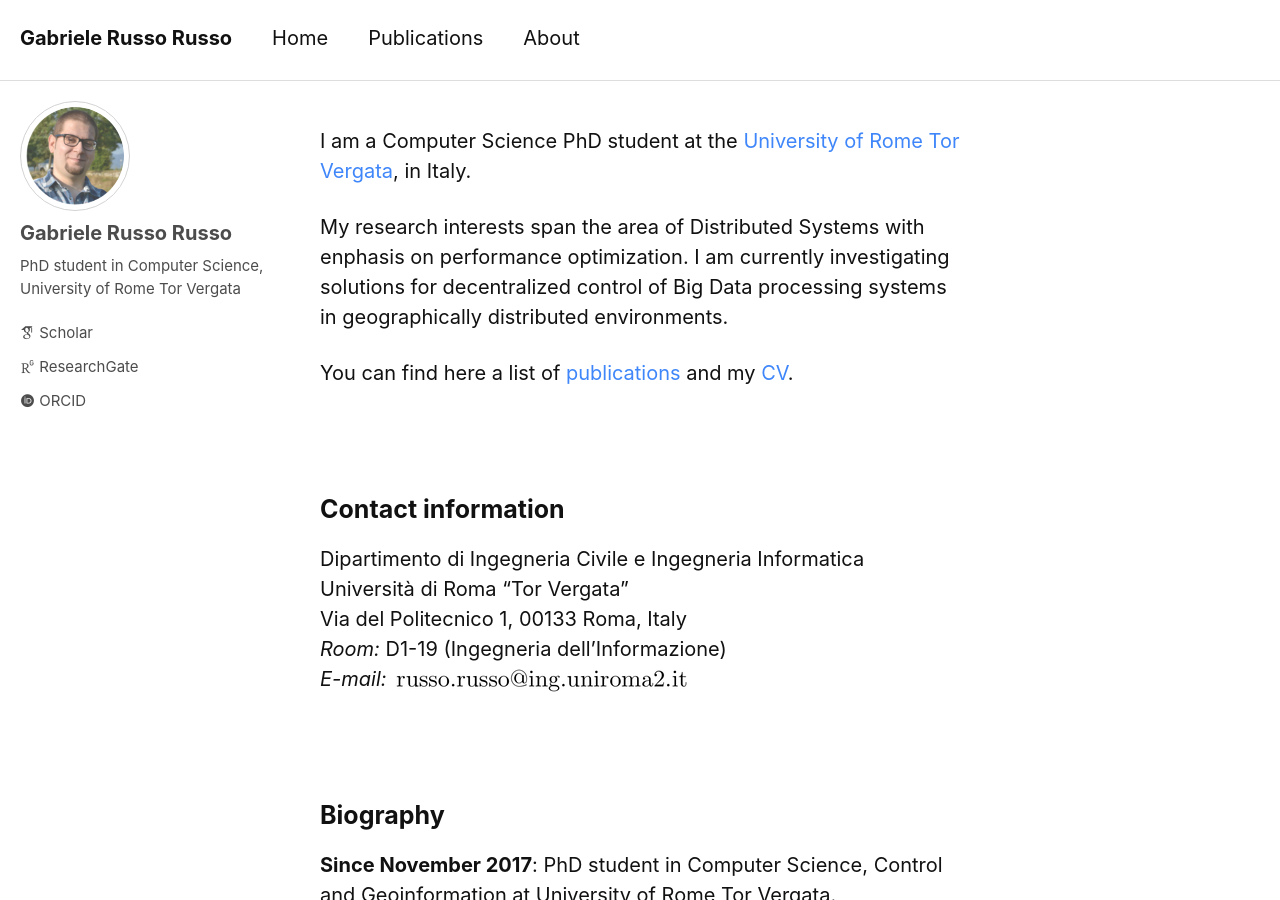
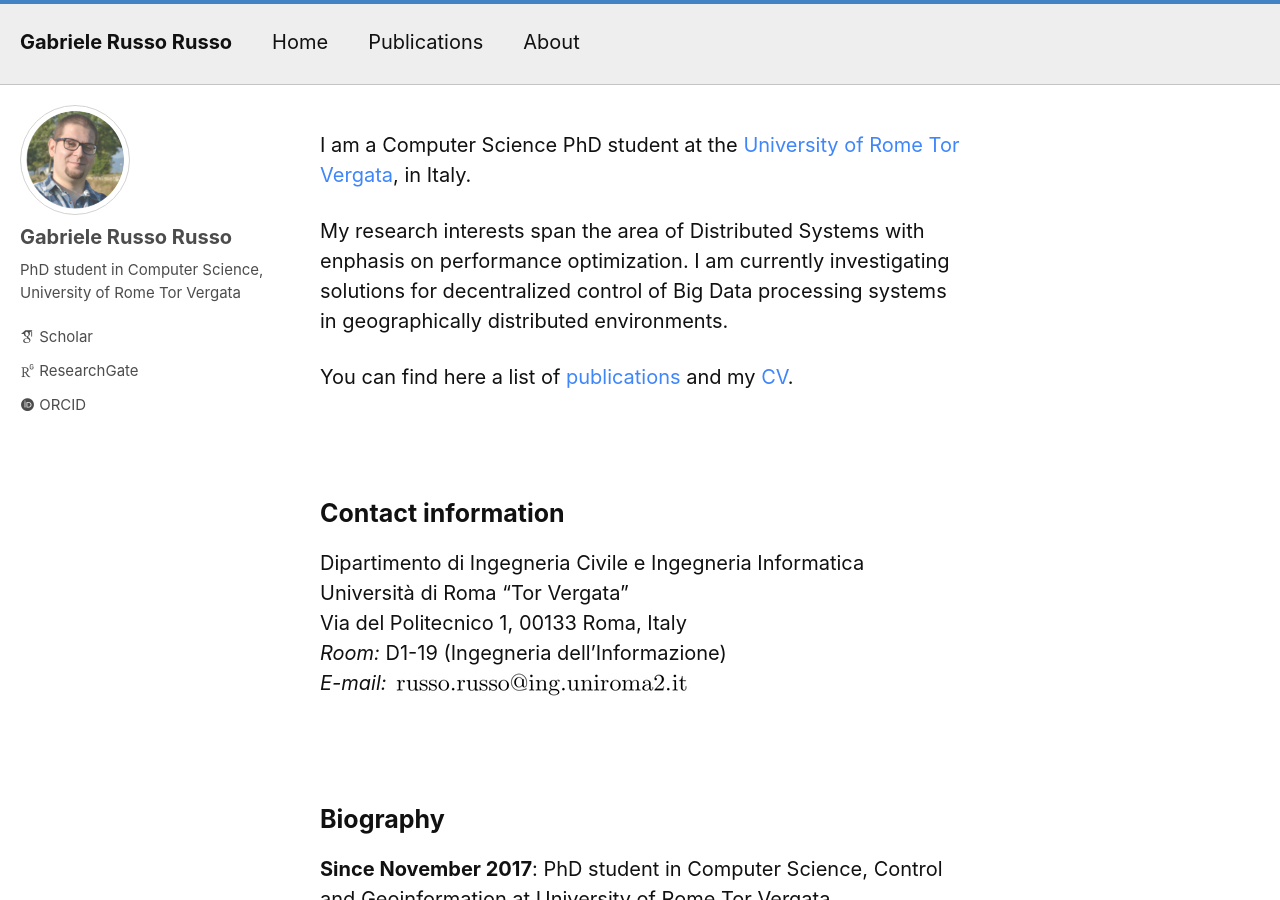
Before and after one commit to grussorusso/grussorusso.github.io, a Jekyll site: the page built from index.md, in a window 1280 px wide and 900 px high. Built offline with Jekyll 4.4.1, drawn with Linux system fonts in a browser that asks for light colours; nearby versions of some CDN libraries; some web fonts are replaced.

Commit message:
Changes borders and background of header and footer

```diff
--- a/_sass/minimal-mistakes/_masthead.scss
+++ b/_sass/minimal-mistakes/_masthead.scss
@@ -4,12 +4,15 @@
 
 .masthead {
   position: relative;
-  border-bottom: 1px solid $masthead-border-color;
+  border-bottom: 1px solid $masthead-bottom-border-color;
+  border-top: 4px solid $masthead-top-border-color;
   -webkit-animation: $intro-transition;
   animation: $intro-transition;
   -webkit-animation-delay: 0.15s;
   animation-delay: 0.15s;
   z-index: 20;
+
+  background: $masthead-background-color;
 
   &__inner-wrap {
     @include clearfix;
--- a/_sass/minimal-mistakes/_navigation.scss
+++ b/_sass/minimal-mistakes/_navigation.scss
@@ -182,7 +182,6 @@
   -ms-flex-align: center;
   align-items: center;
   min-height: $nav-height;
-  background: $background-color;
 
   a {
     padding-bottom: 0.25em;
--- a/_sass/minimal-mistakes/_variables.scss
+++ b/_sass/minimal-mistakes/_variables.scss
@@ -59,9 +59,11 @@
 $text-color: $dark-gray !default;
 $muted-text-color: mix(#fff, $text-color, 35%) !default;
 $border-color: $lighter-gray !default;
-$masthead-border-color: $border-color !default;
+$masthead-bottom-border-color: $border-color !default;
+$masthead-top-border-color: #4183C4 !default;
+$masthead-background-color: #eee !default;
 $form-background-color: $lighter-gray !default;
-$footer-background-color: $lighter-gray !default;
+$footer-background-color: $masthead-top-border-color !default;
 
 $primary-color: #7a8288 !default;
 $success-color: #62c462 !default;
--- a/_sass/minimal-mistakes/skins/_contrast.scss
+++ b/_sass/minimal-mistakes/skins/_contrast.scss
@@ -7,8 +7,6 @@
 $muted-text-color: $text-color !default;
 $primary-color: #1168f4 !default;
 $border-color: mix(#fff, $text-color, 75%) !default;
-$masthead-border-color: #ddd !default;
-$footer-background-color: #000 !default;
 $link-color: #0000ff !default;
 $masthead-link-color: $text-color !default;
 $masthead-link-color-hover: $text-color !default;
```
